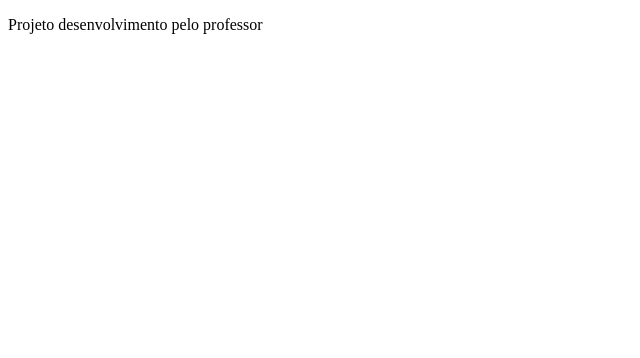
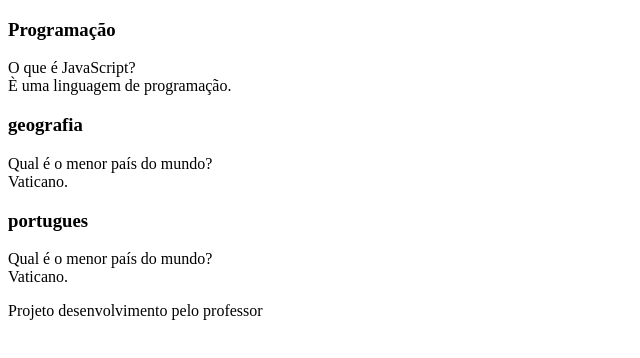
Before and after one commit to nicolelara123/Flashcards, a plain HTML site: page index.html in a window 1280 px wide. Shown: the whole page, without its empty margins (0-640 px from the left). Drawn offline with Linux system fonts and the light colour scheme.

Commit message:
flaschcard

```diff
--- a/index.html
+++ b/index.html
@@ -10,6 +10,37 @@
     <main>
         <section id="container">
             <article class="cartao">
+                <div class="cartao-conteudo">
+                    <h3>Programação</h3>
+                    <div class="cartao-conteudo-pergunta">
+                        O que é JavaScript?
+                    </div>
+                    <div class="cartao-conteudo-resposta">
+                        È uma linguagem de programação.
+                    </div>
+                </div>
+            </article>
+            <article class="cartao">
+                <div class="cartao-conteudo">
+                    <h3>geografia</h3>
+                    <div class="cartao-conteudo-pergunta">
+                        Qual é o menor país do mundo?
+                    </div>
+                    <div class="cartao-conteudo-resposta">
+                        Vaticano.
+                    </div>
+                </div>
+            </article>
+            <article class="cartao">
+                <div class="cartao-conteudo">
+                    <h3>portugues</h3>
+                    <div class="cartao-conteudo-pergunta">
+                        Qual é o menor país do mundo?
+                    </div>
+                    <div class="cartao-conteudo-resposta">
+                        Vaticano.
+                    </div>
+                </div>
             </article>
         </section>
     </main>
```
